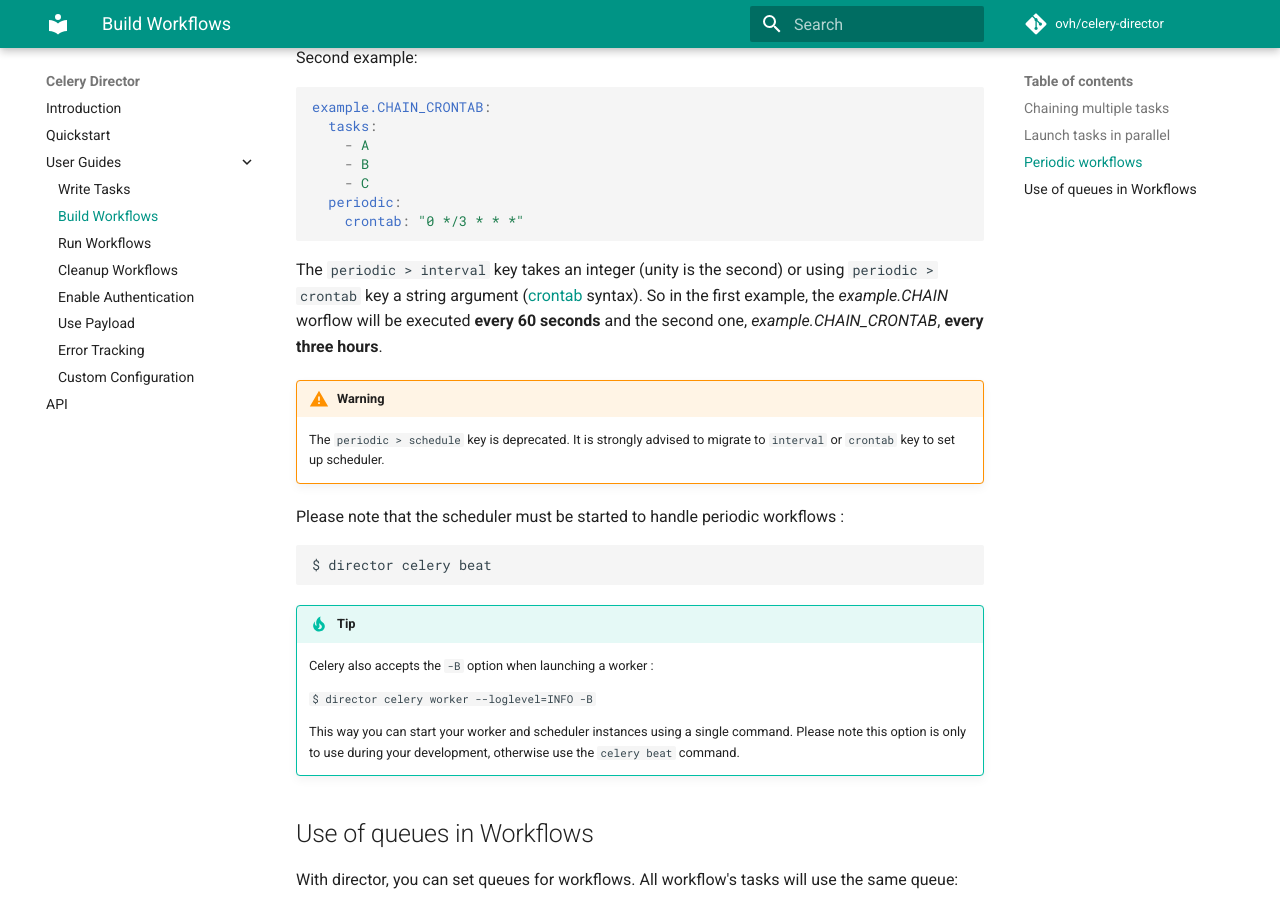
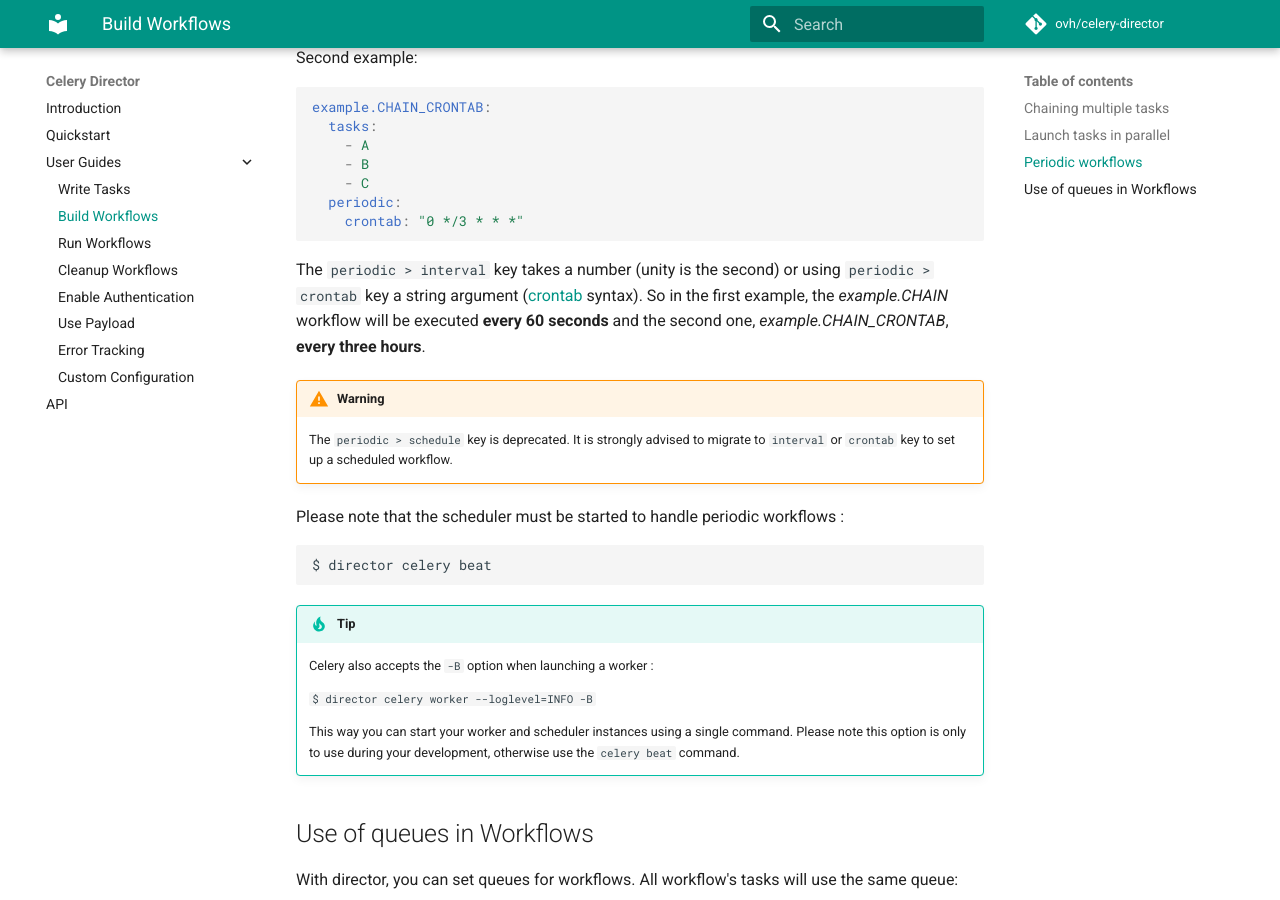
Before and after one commit to ovh/celery-director, an MkDocs documentation site: the page built from docs/docs/guides/build-workflows.md, in a window 1280 px wide and 900 px high, scrolled down 1923 px. Built offline with MkDocs 1.6.1 and Material for MkDocs 9.7.7, drawn with Linux system fonts in a browser that asks for light colours; comment, search, counter and statistics services are not loaded.

Commit message:
doc: fix some typos
Signed-off-by: Anthony Olea <anthony.olea@corp.ovh.com>

````diff
--- a/docs/docs/guides/build-workflows.md
+++ b/docs/docs/guides/build-workflows.md
@@ -101,11 +101,11 @@ example.CHAIN_CRONTAB:
     crontab: "0 */3 * * *"
 ```
 
-The `periodic > interval` key takes an integer (unity is the second) or using `periodic > crontab ` key a string argument ([crontab](https://docs.celeryproject.org/en/latest/userguide/periodic-tasks.html#crontab-schedules) syntax). So in the first example, the *example.CHAIN* worflow will be executed **every 60 seconds** and the second one, *example.CHAIN_CRONTAB*, **every three hours**.
+The `periodic > interval` key takes a number (unity is the second) or using `periodic > crontab ` key a string argument ([crontab](https://docs.celeryproject.org/en/latest/userguide/periodic-tasks.html#crontab-schedules) syntax). So in the first example, the *example.CHAIN* workflow will be executed **every 60 seconds** and the second one, *example.CHAIN_CRONTAB*, **every three hours**.
 
 
 !!! warning
-    The `periodic > schedule` key is deprecated. It is strongly advised to migrate to `interval` or `crontab` key to set up scheduler.
+    The `periodic > schedule` key is deprecated. It is strongly advised to migrate to `interval` or `crontab` key to set up a scheduled workflow.
 
 
 
````
